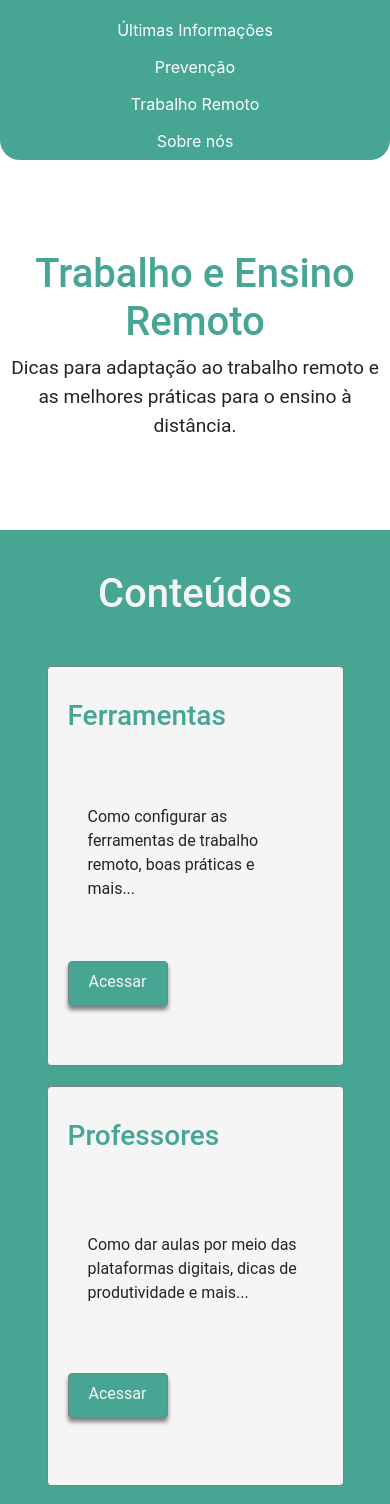
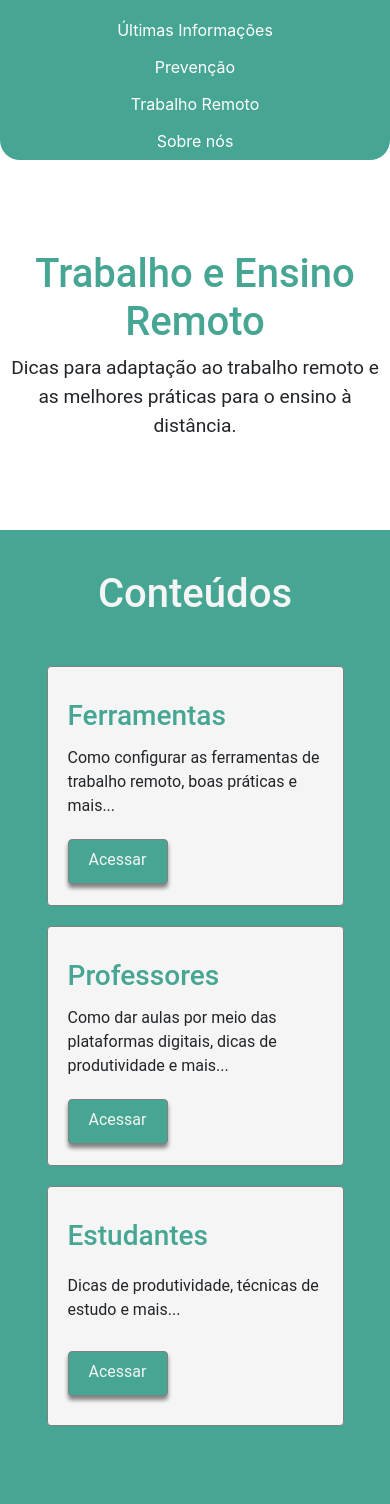
Before and after one commit to tryber/hackatrybe-covid, a React (Create React App) app: page /remote-work in a window 390 px wide. Shown: the top 1504 px of the page. Built offline with nearby package versions, Linux system fonts and the light colour scheme; no server answers; what google-maps-react would draw is missing.

Commit message:
Correct css in card and remote work

```diff
--- a/src/remote_work/BlogPage.css
+++ b/src/remote_work/BlogPage.css
@@ -15,6 +15,7 @@
 }
 
 .Blog-Page > .header > h1 {
+  text-align: center;
   color: #46A693;
   font-size: 3.5rem;
   font-weight: 300;
--- a/src/remote_work/CardType.css
+++ b/src/remote_work/CardType.css
@@ -56,4 +56,8 @@
   .Card-Type {
     height: 400px;
   }
+
+  .Remote-Work .Card-Type {
+    height: 240px;
+  }
 }
--- a/src/remote_work/PageRemote.css
+++ b/src/remote_work/PageRemote.css
@@ -49,10 +49,6 @@
   background: #46A693;
 }
 
-.Remote-Work p {
-  margin: 20px;
-}
-
 @media only screen and (max-width: 701px) {
   .Remote-Work > .content >.collection-card-type {
     display: flex;
```
